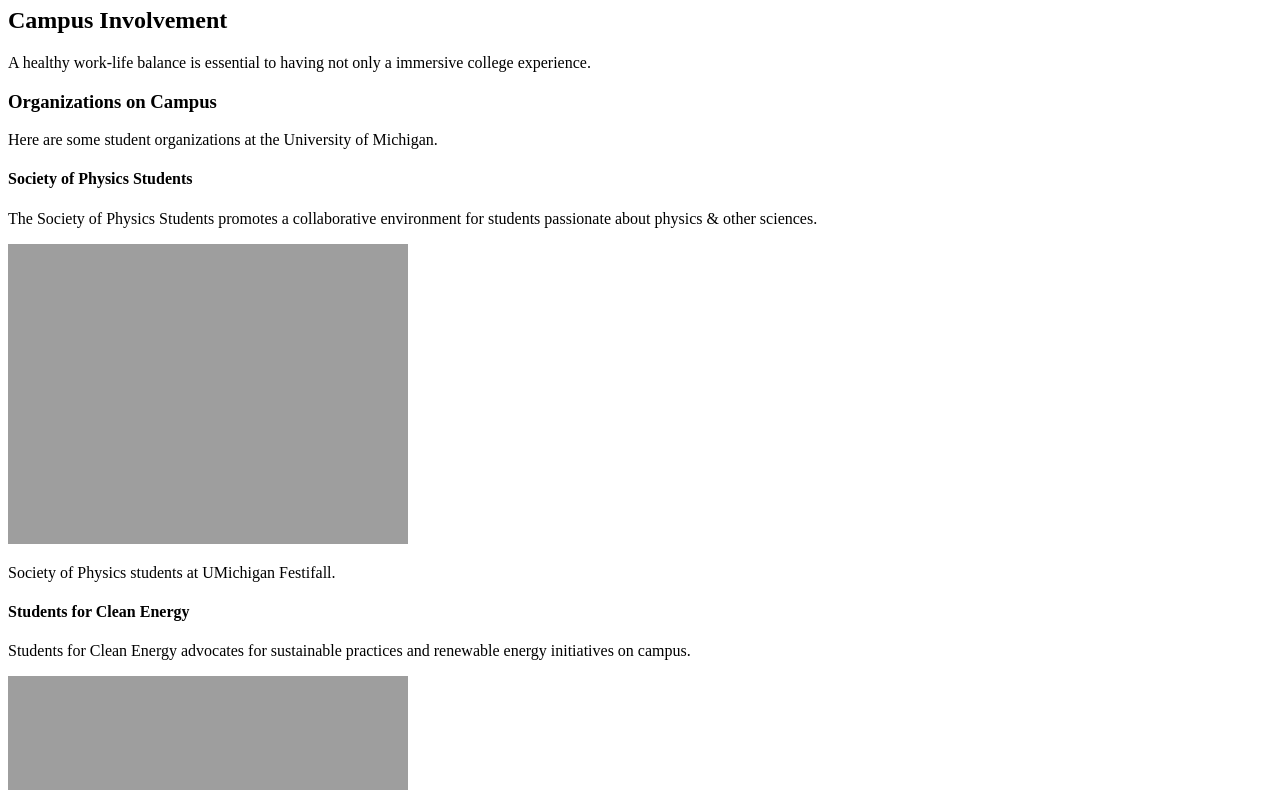
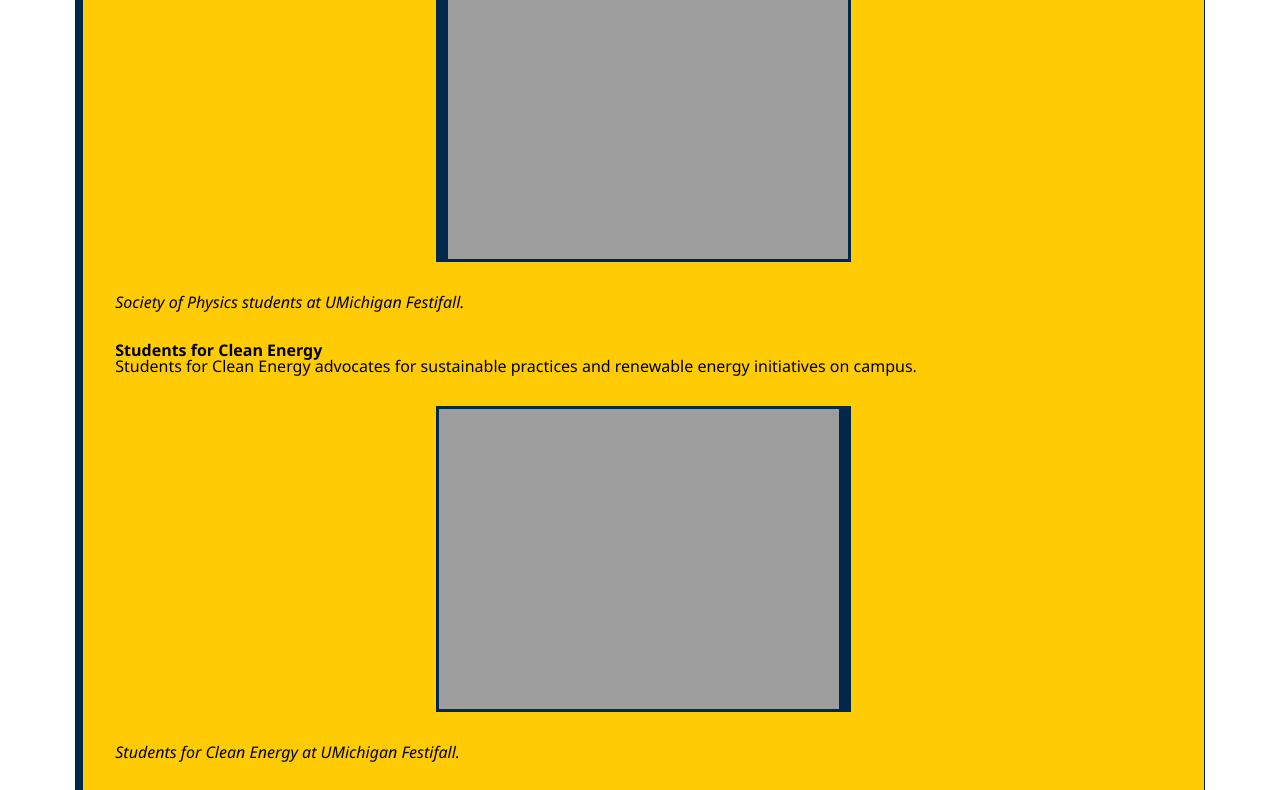
Before and after one commit to shrimannmyneni/client_project_w25, a plain HTML site: page community.html in a window 1280 px wide. Shown: the part 591-1381 px from the top of the page. Drawn offline with Linux system fonts and the light colour scheme; the site is published under a folder, as on GitHub Pages, so addresses that start at the root find nothing.

Commit message:
relative file paths to css fixed

```diff
--- a/community.html
+++ b/community.html
@@ -4,8 +4,8 @@
     <meta charset="UTF-8">
     <meta name="viewport" content="width=device-width, initial-scale=1.0">
     <title>Community</title>
-    <link rel="stylesheet" href="/css/html5reset.css">
-    <link rel="stylesheet" href="/css/style.css">
+    <link rel="stylesheet" href="css/html5reset.css">
+    <link rel="stylesheet" href="css/style.css">
 </head>
 <body>
 
```
Also changed, not shown: index.html (+2 -2 lines), studenthealth.html (+2 -2 lines), studyspaces.html (+2 -2 lines).
